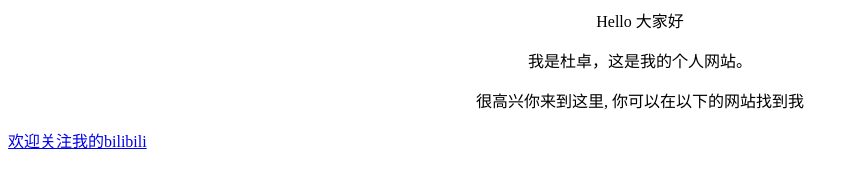
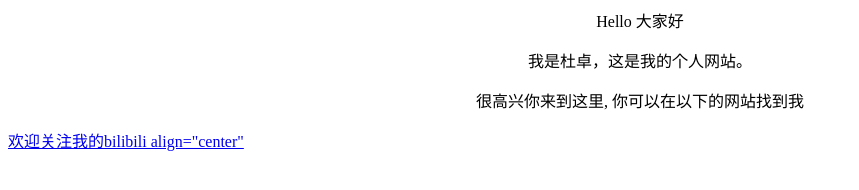
Before and after one commit to duanfazuimei/duanfazuimei.github.io, a plain HTML site: page index.html in a window 1280 px wide. Shown: the whole page, without its empty margins (0-859 px from the left). Drawn offline with Linux system fonts and the light colour scheme.

Commit message:
Update index.html

```diff
--- a/index.html
+++ b/index.html
@@ -3,4 +3,4 @@
 <p  align="center">很高兴你来到这里, 你可以在以下的网站找到我</p>
 
 
-<a align="center" href="https://space.bilibili.com/72296830?spm_id_from=333.1007.0.0">欢迎关注我的bilibili</a>
+<a href="https://space.bilibili.com/72296830?spm_id_from=333.1007.0.0">欢迎关注我的bilibili align="center"</a>
```
